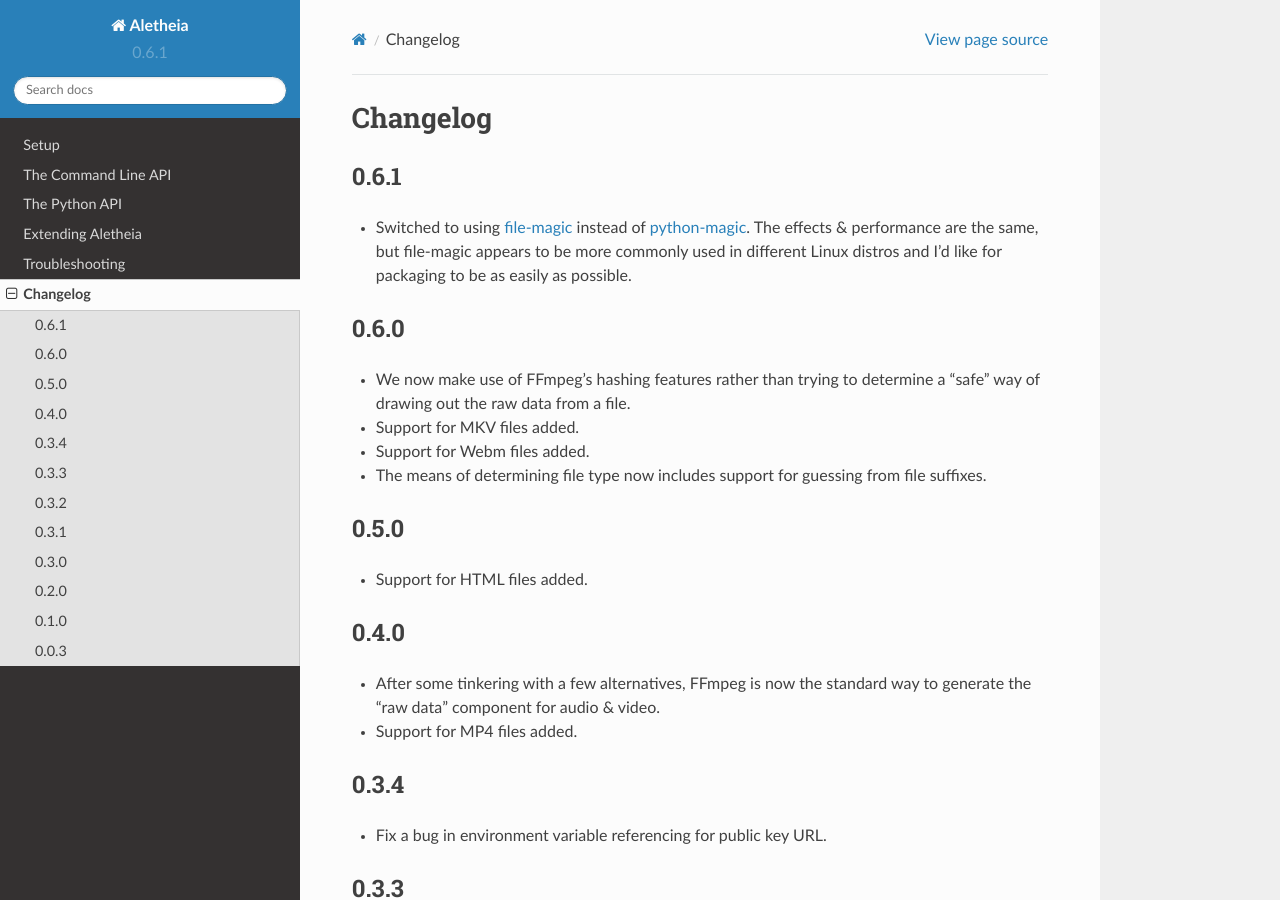
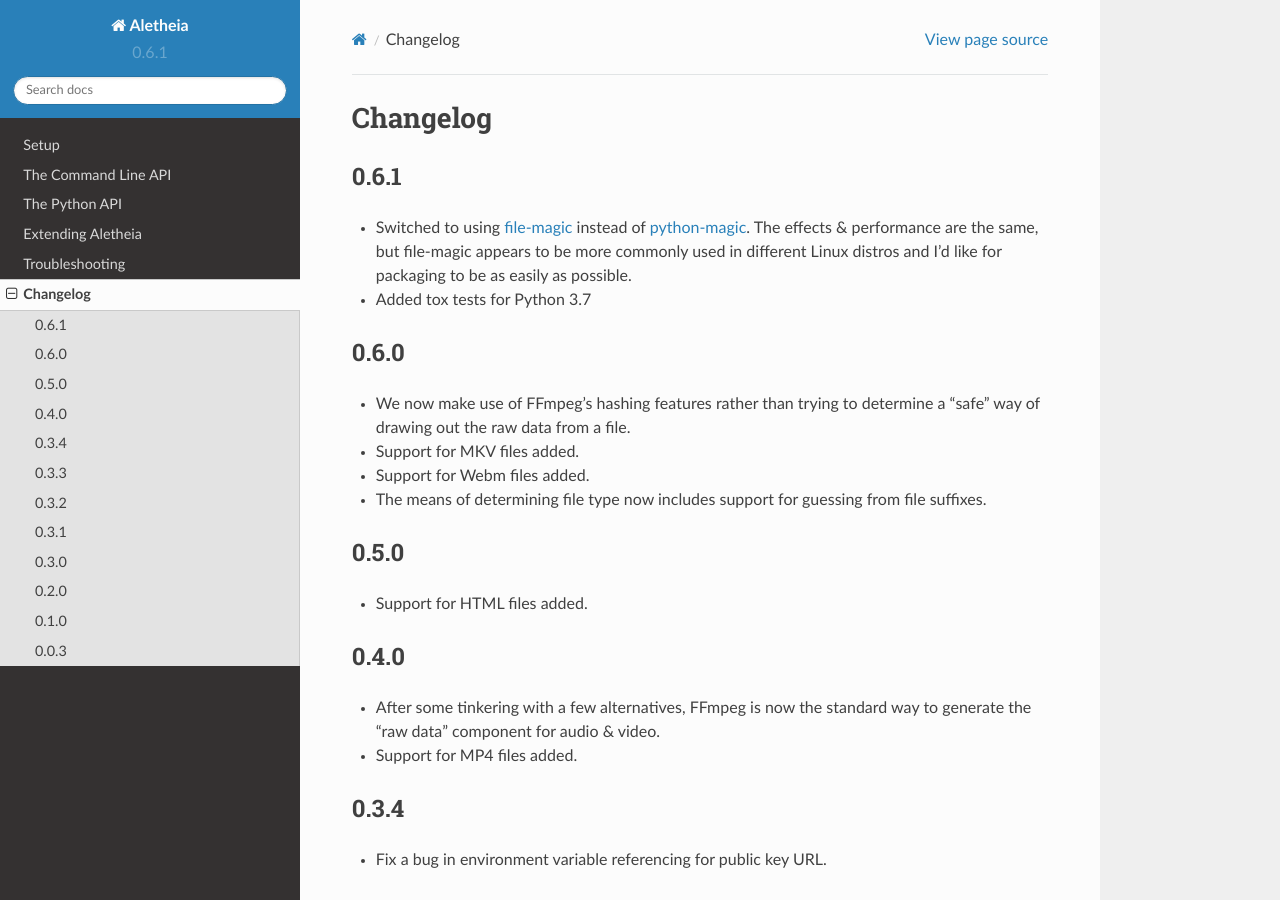
Before and after one commit to danielquinn/pyletheia, a Sphinx documentation site: the page built from docs/changelog.rst, in a window 1280 px wide and 900 px high. Built offline with Sphinx 7.4.7 and the Read the Docs theme 2.0.0, drawn with Linux system fonts in a browser that asks for light colours.

Commit message:
Add note for testing Python 3.7

```diff
--- a/docs/changelog.rst
+++ b/docs/changelog.rst
@@ -9,6 +9,7 @@ Changelog
   performance are the same, but file-magic appears to be more commonly used in
   different Linux distros and I'd like for packaging to be as easily as
   possible.
+* Added tox tests for Python 3.7
 
 .. _file-magic: https://pypi.org/project/file-magic/
 .. _python-magic: https://pypi.org/project/python-magic/
```
